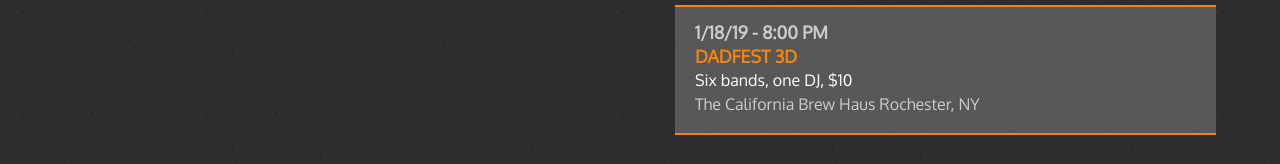
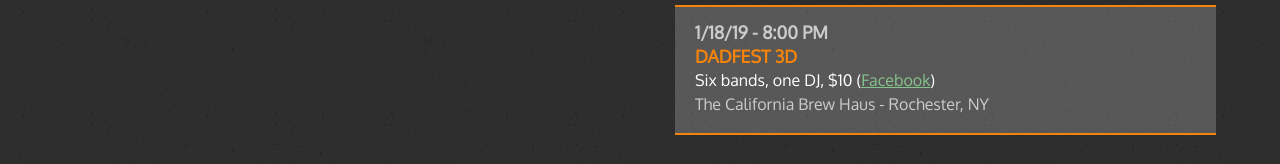
Before and after one commit to ryankinal/treasureplate, a plain HTML site: page index.html in a window 1280 px wide. Shown: the part 439-603 px from the top of the page. Drawn offline with Linux system fonts and the light colour scheme; a script that the page names is missing; a web font is replaced by a local one.

Commit message:
Added FB link to DADFEST 3D

```diff
--- a/index.html
+++ b/index.html
@@ -55,9 +55,9 @@
 						</div>-->
 						<div class="show">
 							<p class="show-date">1/18/19 - 8:00 PM</p>
-							<p class="show-name">DADFEST 3D</p>
-							<p>Six bands, one DJ, $10</p>
-							<p class="show-location">The California Brew Haus Rochester, NY</p>
+							<p class="show-name">DADFEST 3D </p>
+							<p>Six bands, one DJ, $10 (<a href="https://www.facebook.com/events/411617309576944/">Facebook</a>)</p>
+							<p class="show-location">The California Brew Haus - Rochester, NY</p>
 						</div>
 					</div>
 				</article>
```
